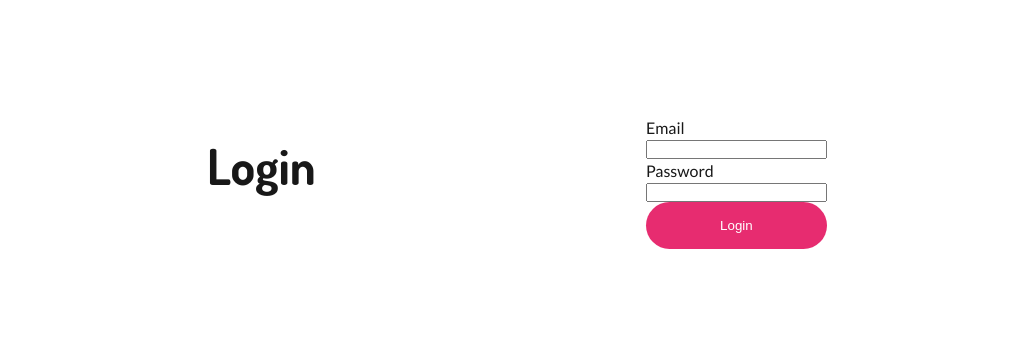
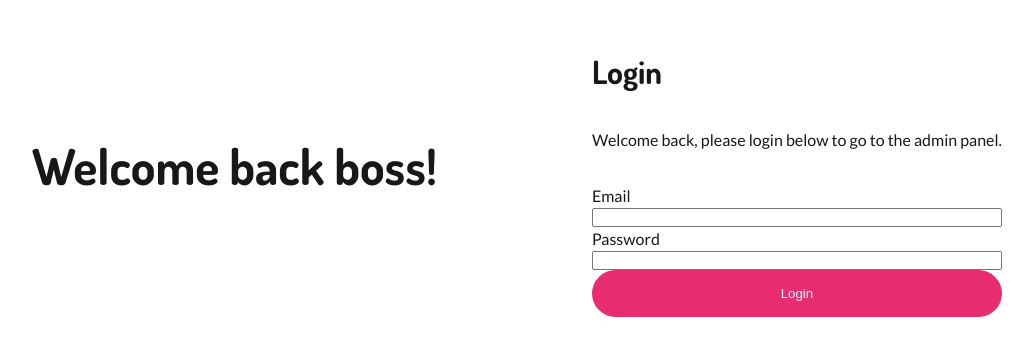
Before and after one commit to AlejandroDeWolf/donut-configurator-admin, a React (Vite) app: page / in a window 1280 px wide. Shown: the part 218-574 px from the top of the page, without its empty margins (123-1156 px from the left). Built offline with nearby package versions, Linux system fonts and the light colour scheme.

Commit message:
feat: add title, subtitle and apply correct classes

```diff
--- a/src/pages/Login.jsx
+++ b/src/pages/Login.jsx
@@ -5,8 +5,18 @@ import { LoginForm } from "../components";
 const Login = () => {
   return (
     <div className="login">
-      <h1>Login</h1>
-      <LoginForm />
+      <div className="login__hero">
+        <h1>Welcome back boss!</h1>
+      </div>
+
+      <div className="login__form">
+        <div className="login__form--title">
+          <h2>Login</h2>
+          <p>Welcome back, please login below to go to the admin panel.</p>
+        </div>
+
+        <LoginForm />
+      </div>
     </div>
   );
 };
```
